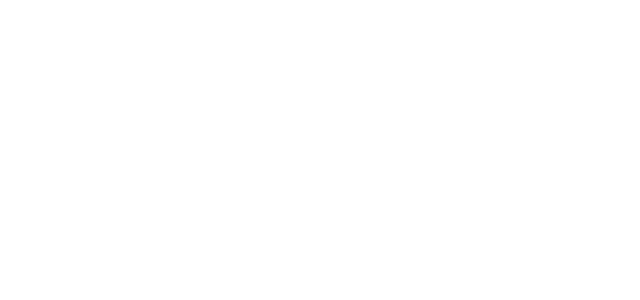
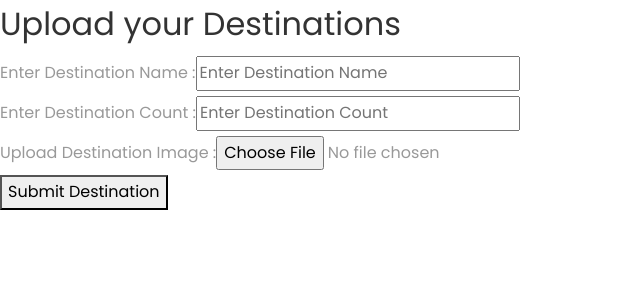
Before and after one commit to karthickvkumar/vcentry25, a React (Create React App) app in the folder travelix-frontend/: page /admin/destination in a window 1280 px wide. Before the commit this address had no page. Shown: the top 300 px of the page, without its empty margins (0-640 px from the left). Built offline with nearby package versions, Linux system fonts and the light colour scheme; a web font is replaced by a local one.

Commit message:
commit message

```diff
--- a/travelix-frontend/src/App.js
+++ b/travelix-frontend/src/App.js
@@ -6,6 +6,7 @@ import AboutScreen from "./screens/about";
 import DestinationScreen from "./screens/destination";
 import HotelsScreen from "./screens/hotels";
 import ContactScreen from "./screens/contact";
+import AdminDestinationScreens from "./screens/admin-destination";
 
 import "./css/flaticon.css";
 import "./css/style.css";
@@ -20,6 +21,8 @@ const App = () => {
         <Route path="destination" element={<DestinationScreen></DestinationScreen>}></Route>
         <Route path="hotels" element={<HotelsScreen></HotelsScreen>}></Route>
         <Route path="contact" element={<ContactScreen></ContactScreen>}></Route>
+
+        <Route path="admin/destination" element={<AdminDestinationScreens></AdminDestinationScreens>}></Route>
       </Routes>
     </BrowserRouter>
   )
--- /dev/null
+++ b/travelix-frontend/src/screens/admin-destination.js
@@ -0,0 +1,53 @@
+import React, {useState} from 'react';
+
+const AdminDestinationScreens = () => {
+
+  const [destinationForm, updateDestinationForm] = useState({
+    destinationName : "",
+    destinationImage : "",
+    destinationCount : ""
+  });
+
+  const onHandleInput = (event) => {
+    updateDestinationForm({...destinationForm, [event.target.name] : event.target.value});
+  }
+
+  const uploadImage = (event) => {
+    const reader = new FileReader();
+    const file = event.target.files[0];
+
+    reader.readAsDataURL(file);
+
+    reader.onload = () => {
+      updateDestinationForm({...destinationForm, destinationImage : reader.result});
+    }
+
+  }
+
+  const submitDestination = () => {
+    console.log(destinationForm);
+  }
+
+  return (
+    <div>
+      <h2>Upload your Destinations</h2>
+      <div>
+        <label>Enter Destination Name :</label>
+        <input type='text' placeholder='Enter Destination Name' name='destinationName' onChange={onHandleInput}/>
+      </div>
+      <div>
+        <label>Enter Destination Count :</label>
+        <input type='text' placeholder='Enter Destination Count' name='destinationCount' onChange={onHandleInput}/>
+      </div>
+      <div>
+        <label>Upload Destination Image :</label>
+        <input type='file' onChange={uploadImage} />
+      </div>
+      <div>
+        <button onClick={() => submitDestination()}>Submit Destination</button>
+      </div>
+    </div>
+  );
+};
+
+export default AdminDestinationScreens;
```
